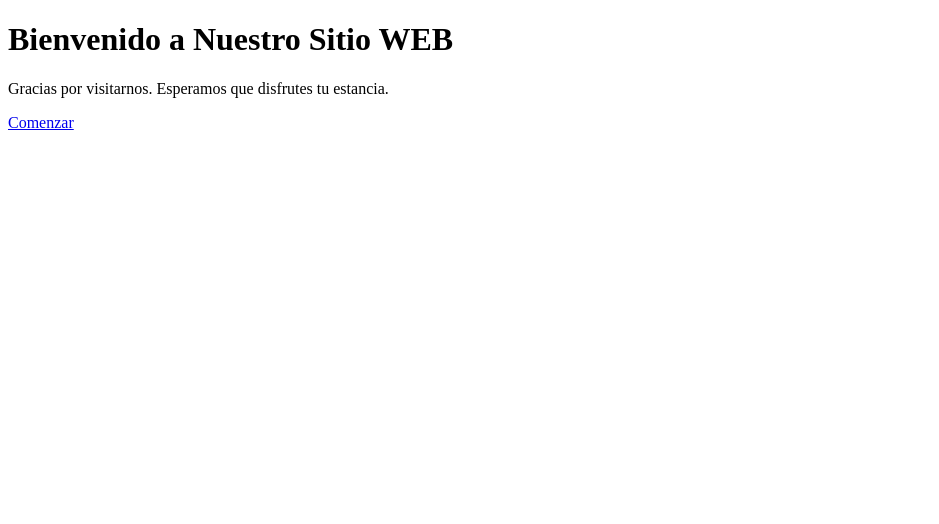
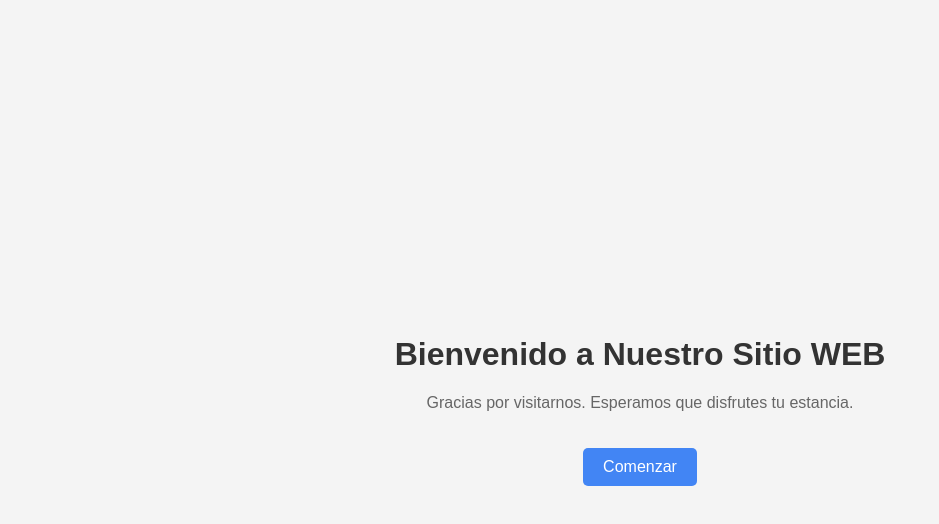
Before and after one commit to Andrew21plus/Practica, a plain HTML site: page index.html in a window 1280 px wide. Shown: the whole page, without its empty margins (0-939 px from the left). Drawn offline with Linux system fonts and the light colour scheme.

Commit message:
Estilos version 1

```diff
--- /dev/null
+++ b/estilos.css
@@ -0,0 +1,37 @@
+body {
+    font-family: Arial, sans-serif;
+    background-color: #f4f4f4;
+    margin: 0;
+    padding: 0;
+    display: flex;
+    align-items: center;
+    justify-content: center;
+    height: 100vh;
+  }
+
+  .welcome-container {
+    text-align: center;
+  }
+
+  h1 {
+    color: #333;
+  }
+
+  p {
+    color: #666;
+  }
+
+  .button {
+    display: inline-block;
+    padding: 10px 20px;
+    margin-top: 20px;
+    background-color: #4285f4;
+    color: #fff;
+    text-decoration: none;
+    border-radius: 5px;
+    transition: background-color 0.3s ease;
+  }
+
+  .button:hover {
+    background-color: #3c78d8;
+  }
--- a/index.html
+++ b/index.html
@@ -4,6 +4,7 @@
     <meta charset="UTF-8" />
     <meta name="viewport" content="width=device-width, initial-scale=1.0" />
     <title>Bienvenido</title>
+    <link rel="stylesheet" href="estilos.css">
   </head>
   <body>
     <div class="welcome-container">
```
